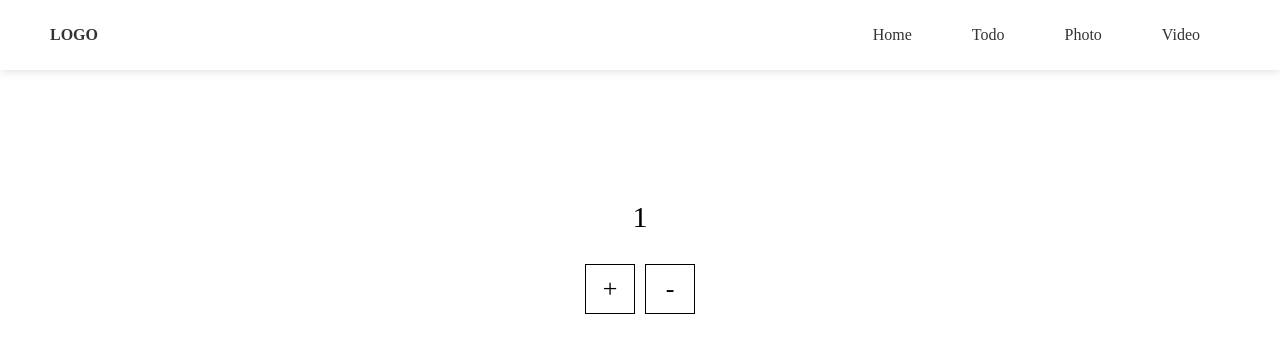
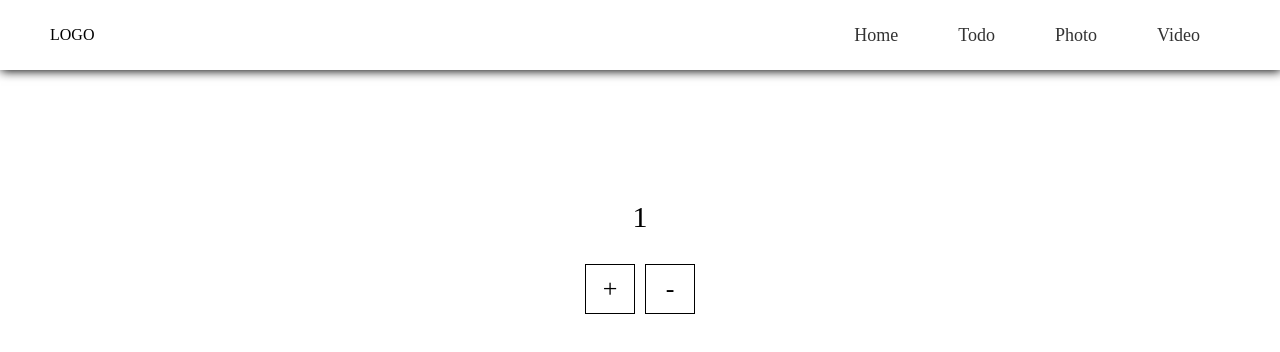
Before and after one commit to junwoo1519/hello-react, a React (Create React App) app: page / in a window 1280 px wide. Shown: the top 352 px of the page. Built offline with nearby package versions, Linux system fonts and the light colour scheme.

Commit message:
react 복습
다섯번째 복습

```diff
--- a/public/index.html
+++ b/public/index.html
@@ -5,7 +5,7 @@
     <meta name="viewport"
           content="width=device-width, user-scalable=no, initial-scale=1.0, maximum-scale=1.0, minimum-scale=1.0">
     <meta http-equiv="X-UA-Compatible" content="ie=edge">
-    <title>Hello-react</title>
+    <title>Hello React!</title>
 </head>
 <body>
     <div id="root"></div>
--- a/src/App.js
+++ b/src/App.js
@@ -1,5 +1,5 @@
-import React from "react";
-import styled, {createGlobalStyle} from "styled-components";
+import React from "react"
+import styled, {createGlobalStyle} from "styled-components"
 
 import Header from "./components/Header";
 import Home from "./pages/Home";
@@ -16,11 +16,11 @@ const App = () => {
 
 const GlobalStyled = createGlobalStyle`
   * {
+    padding: 0;
     margin: 0;
-    padding: 0;
     list-style: none;
+    box-sizing: border-box;
     text-decoration: none;
-    box-sizing: border-box;
   }
 `
 
--- a/src/components/Header/index.js
+++ b/src/components/Header/index.js
@@ -20,13 +20,12 @@ const Container = styled.div`
   justify-content: space-between;
   padding: 0 50px;
   align-items: center;
-  box-shadow: 1px 1px 10px rgba(0, 0, 0, 0.13);
+  box-shadow: 1px 1px 10px #000;
 `
 
 const Logo = styled.div`
+  display: flex;
   text-transform: uppercase;
-  font-weight: bold;
-  color: #333;
 `
 
 const Nav = styled.div`
@@ -40,6 +39,7 @@ const NavItem = styled.div`
   align-items: center;
   color: #333;
   font-weight: 500;
+  font-size: 18px;
   text-transform: capitalize;
 `
 
--- a/src/components/Title/PageTitle.js
+++ b/src/components/Title/PageTitle.js
@@ -1,4 +1,4 @@
-import React from "react";
+import React from "react"
 import styled from "styled-components";
 
 const PageTitle = (props) => {
--- a/src/index.js
+++ b/src/index.js
@@ -1,5 +1,5 @@
-import ReactDOM from "react-dom";
-import React from "react";
-import App from "./App";
+import ReactDOM from "react-dom"
+import React from "react"
+import App from "./App"
 
 ReactDOM.render(<App/>, document.getElementById("root"))
--- a/src/pages/Home/index.js
+++ b/src/pages/Home/index.js
@@ -1,6 +1,5 @@
-import React, {useState} from "react";
+import React, {useState} from "react"
 import styled from "styled-components";
-
 import PageTitle from "../../components/Title/PageTitle";
 
 const Home = () => {
@@ -16,9 +15,10 @@ const Home = () => {
         if (count === 1) return;
         setCount(count - 1)
     }
+
     return (
         <Container>
-            <PageTitle props={"Page Home"}/>
+            <PageTitle props={'Page Home'}/>
             <Count>{count}</Count>
             <Buttons>
                 <Button onClick={countUp}>+</Button>
@@ -29,26 +29,23 @@ const Home = () => {
 }
 
 const Container = styled.div`
-  padding: 100px 0;
+  padding: 100px;
 `
-
 const Count = styled.div`
   font-size: 30px;
   text-align: center;
   margin: 30px 0;
 `
-
 const Buttons = styled.div`
   display: flex;
   justify-content: center;
 `
-
 const Button = styled.div`
   height: 50px;
   width: 50px;
   border: 1px solid #000;
+  font-size: 26px;
   margin: 0 5px;
-  font-size: 26px;
   font-weight: 500;
   display: flex;
   justify-content: center;
```
